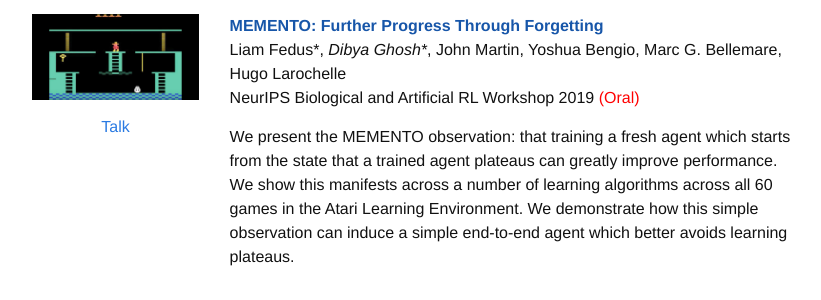
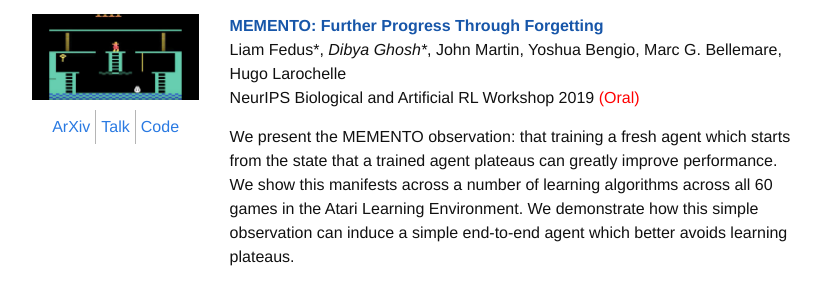
Before and after one commit to dibyaghosh/dibyaghosh.github.io, a Jekyll site: the page built from research.html, in a window 1280 px wide and 900 px high, scrolled down 395 px. Shown: the part 142-442 px from the top of the window, without its empty margins (228-1049 px from the left). Built offline with Jekyll 4.4.1, drawn with Linux system fonts in a browser that asks for light colours; nearby versions of some CDN libraries; some web fonts are replaced.

Commit message:
Added MEMENTO Arxiv

```diff
--- a/index.html
+++ b/index.html
@@ -46,7 +46,7 @@ function myFunction() {
 
 <h1 class="page-heading">News</h1>
 <ul>
-  <li> At NeurIPS 2019, I <a href='https://slideslive.com/38921889/biological-and-artificial-reinforcement-learning-4'>gave a talk </a> with William Fedus about <a href='https://twitter.com/its_dibya/status/1205321625920516097'>the MEMENTO observation </a> in the Biological and Artificial RL Workshop.</li>
+  <li> At NeurIPS 2019, I <a href='https://slideslive.com/38921889/biological-and-artificial-reinforcement-learning-4'>gave a talk </a> with William Fedus about <a href='https://arxiv.org/abs/2002.12499'>the MEMENTO observation </a> in the Biological and Artificial RL Workshop.</li>
   <li> <a href='https://arxiv.org/abs/1912.06088'>Our paper</a> on reducing goal-conditioned RL to supervised learning is out on ArXiv.</li>
   <li> I was chosen to receive the <a href="https://www2.eecs.berkeley.edu/Students/Awards/114/">CS Major Citation</a> and the Outstanding GSI Award. </li>
   <li> At ICLR 2019, I presented our work on <a href="https://arxiv.org/abs/1811.07819"> actionable representations (ARCs) </a> for reinforcement learning</li>
--- a/research.html
+++ b/research.html
@@ -16,7 +16,9 @@ title: "Research Overview"
   <img style="margin-top:0em" src="/images/research/memento.jpg">
   <table>
     <tr>
+      <td><a href="https://arxiv.org/abs/2002.12499">ArXiv</a></td>
       <td><a href="https://slideslive.com/38921889/biological-and-artificial-reinforcement-learning-4">Talk</a></td>
+        <td><a href="https://github.com/google-research/google-research/tree/master/memento">Code</a></td>
     </tr>
   </table>
 </div>
```
